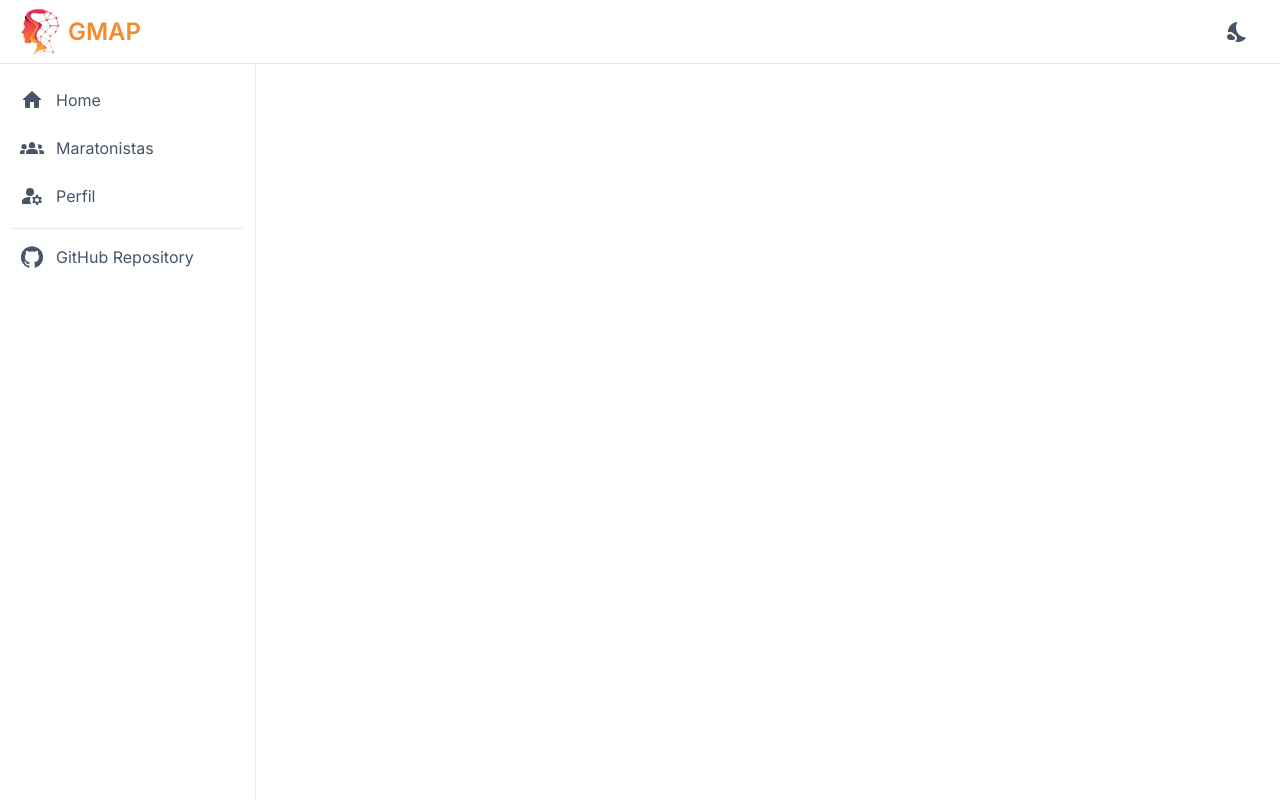
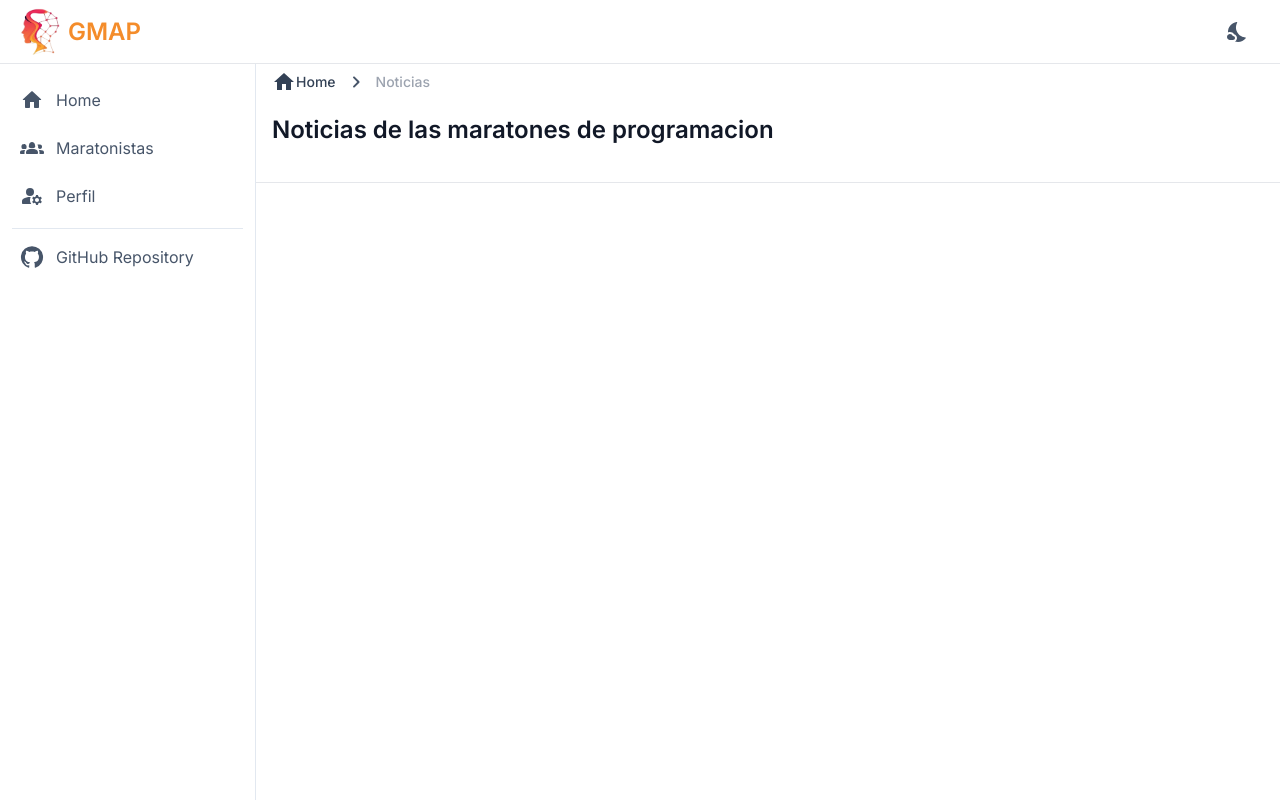
Before and after one commit to Git-Darkmoon/GMAP, a Next.js app: page /home/news in a window 1280 px wide. Built offline with nearby package versions, Linux system fonts and the light colour scheme.

Commit message:
feat: News component.

```diff
--- a/src/app/home/news/page.tsx
+++ b/src/app/home/news/page.tsx
@@ -1,4 +1,45 @@
-function HomePage() {
-  return <div>I&apos;m the home page</div>
+import HomeIcon from "@mui/icons-material/Home"
+import KeyboardArrowRightRoundedIcon from "@mui/icons-material/KeyboardArrowRightRounded"
+
+function NewsPage() {
+  return (
+    <main className="lg:pt-16 lg:pl-64">
+      {/* Header code */}
+
+      <header className="p-4 pt-20 lg:pt-0 bg-white block sm:flex items-center justify-between border-b border-gray-200 lg:mt-1.5">
+        <div className="w-full mb-1">
+          <div className="mb-4">
+            <nav className="flex mb-5" aria-label="Breadcrumb">
+              <ol className="inline-flex items-center space-x-1 text-sm font-medium md:space-x-2">
+                <li className="inline-flex items-center">
+                  <a
+                    href="#"
+                    className="inline-flex items-center text-slate-700 hover:text-primary-600"
+                  >
+                    <HomeIcon />
+                    Home
+                  </a>
+                </li>
+                <li>
+                  <div className="flex items-center">
+                    <KeyboardArrowRightRoundedIcon className="text-slate-600" />
+                    <span
+                      className="ml-1 text-gray-400 md:ml-2"
+                      aria-current="page"
+                    >
+                      Noticias
+                    </span>
+                  </div>
+                </li>
+              </ol>
+            </nav>
+            <h1 className="text-xl font-semibold text-gray-900 sm:text-2xl">
+              Noticias de las maratones de programacion
+            </h1>
+          </div>
+        </div>
+      </header>
+    </main>
+  )
 }
-export default HomePage
+export default NewsPage
```
